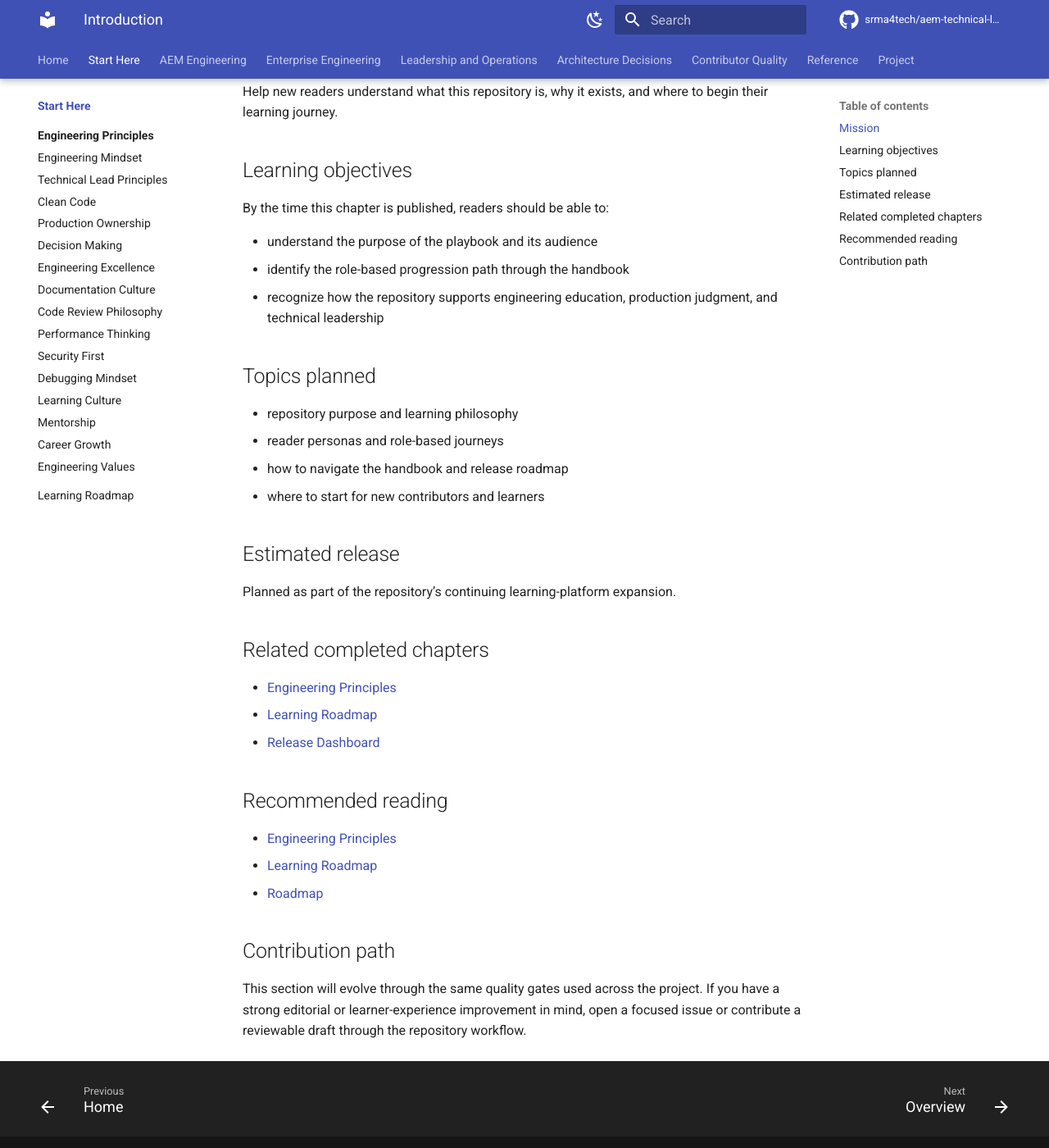
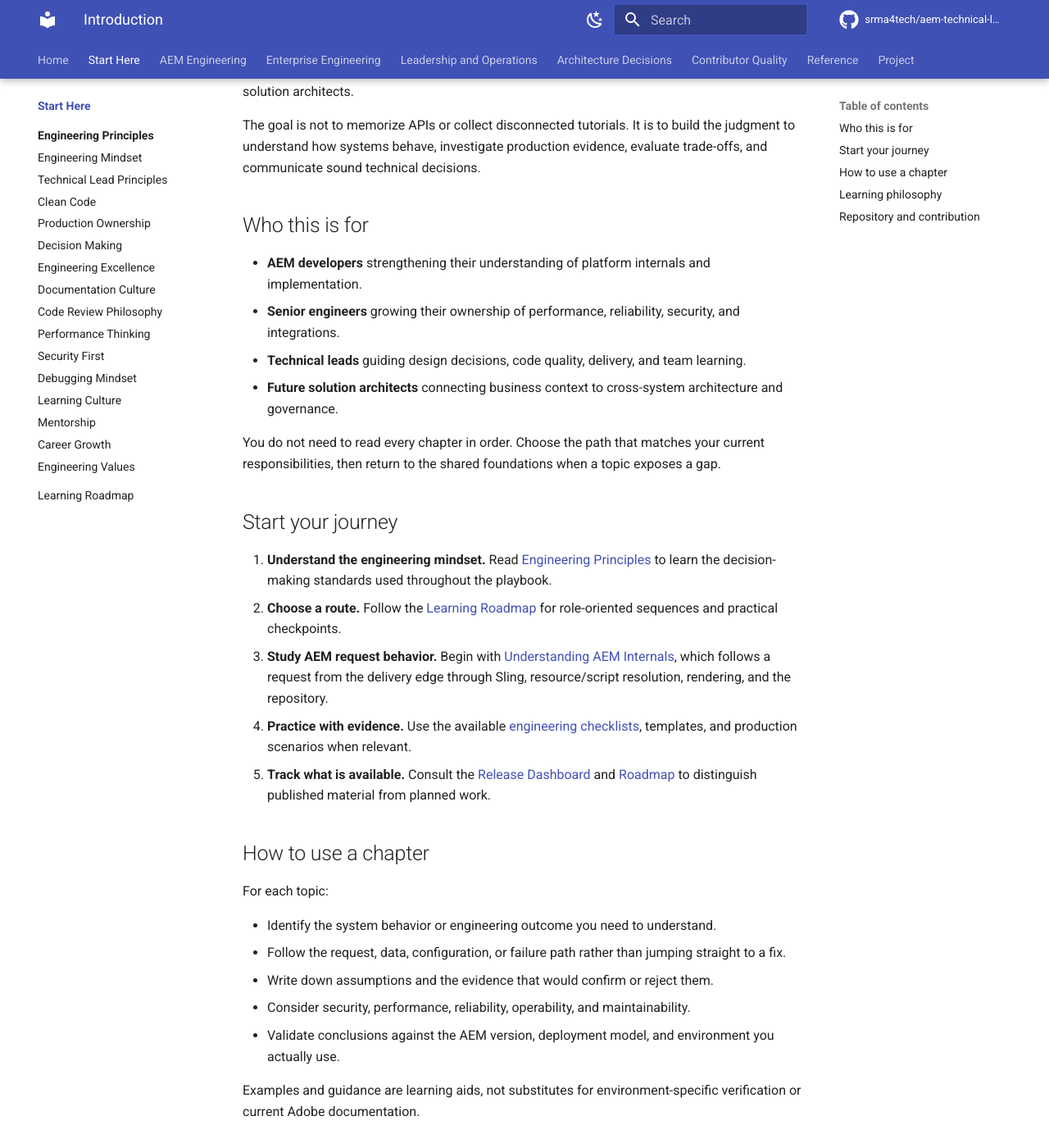
Before and after one commit to srma4tech/aem-technical-lead-playbook, an MkDocs documentation site: the page built from docs/00-introduction/README.md, in a window 1280 px wide and 1400 px high, scrolled down 220 px. Shown: the whole window at 82% size. Built offline with MkDocs 1.6.1 and Material for MkDocs 9.7.7, drawn with Linux system fonts in a browser that asks for light colours; comment, search, counter and statistics services are not loaded; some of the changed text lies outside the part shown.

Commit message:
docs: complete learner introduction

```diff
--- a/docs/00-introduction/README.md
+++ b/docs/00-introduction/README.md
@@ -1,40 +1,47 @@
 # Introduction
 
-## Mission
+Welcome to the **AEM Technical Lead Playbook**: a practical, engineering-first learning resource for Adobe Experience Manager (AEM) developers, senior engineers, technical leads, and future solution architects.
 
-Help new readers understand what this repository is, why it exists, and where to begin their learning journey.
+The goal is not to memorize APIs or collect disconnected tutorials. It is to build the judgment to understand how systems behave, investigate production evidence, evaluate trade-offs, and communicate sound technical decisions.
 
-## Learning objectives
+## Who this is for
 
-By the time this chapter is published, readers should be able to:
+- **AEM developers** strengthening their understanding of platform internals and implementation.
+- **Senior engineers** growing their ownership of performance, reliability, security, and integrations.
+- **Technical leads** guiding design decisions, code quality, delivery, and team learning.
+- **Future solution architects** connecting business context to cross-system architecture and governance.
 
-- understand the purpose of the playbook and its audience
-- identify the role-based progression path through the handbook
-- recognize how the repository supports engineering education, production judgment, and technical leadership
+You do not need to read every chapter in order. Choose the path that matches your current responsibilities, then return to the shared foundations when a topic exposes a gap.
 
-## Topics planned
+## Start your journey
 
-- repository purpose and learning philosophy
-- reader personas and role-based journeys
-- how to navigate the handbook and release roadmap
-- where to start for new contributors and learners
+1. **Understand the engineering mindset.** Read [Engineering Principles](../00-engineering-principles/README.md) to learn the decision-making standards used throughout the playbook.
+2. **Choose a route.** Follow the [Learning Roadmap](../01-learning-roadmap/README.md) for role-oriented sequences and practical checkpoints.
+3. **Study AEM request behavior.** Begin with [Understanding AEM Internals](../20-understanding-aem-internals/README.md), which follows a request from the delivery edge through Sling, resource/script resolution, rendering, and the repository.
+4. **Practice with evidence.** Use the available [engineering checklists](../12-checklists/README.md), templates, and production scenarios when relevant.
+5. **Track what is available.** Consult the [Release Dashboard](../release-dashboard.md) and [Roadmap](../ROADMAP.md) to distinguish published material from planned work.
 
-## Estimated release
+## How to use a chapter
 
-Planned as part of the repository’s continuing learning-platform expansion.
+For each topic:
 
-## Related completed chapters
+- Identify the system behavior or engineering outcome you need to understand.
+- Follow the request, data, configuration, or failure path rather than jumping straight to a fix.
+- Write down assumptions and the evidence that would confirm or reject them.
+- Consider security, performance, reliability, operability, and maintainability.
+- Validate conclusions against the AEM version, deployment model, and environment you actually use.
 
-- [Engineering Principles](../00-engineering-principles/README.md)
-- [Learning Roadmap](../01-learning-roadmap/README.md)
-- [Release Dashboard](../release-dashboard.md)
+Examples and guidance are learning aids, not substitutes for environment-specific verification or current Adobe documentation.
 
-## Recommended reading
+## Learning philosophy
 
-- [Engineering Principles](../00-engineering-principles/README.md)
-- [Learning Roadmap](../01-learning-roadmap/README.md)
-- [Roadmap](../ROADMAP.md)
+The playbook prioritizes engineering judgment before feature lists. It encourages simple and maintainable designs, explicit trade-offs, production evidence, secure defaults, and continuous learning from reviews and incidents.
 
-## Contribution path
+## Repository and contribution
 
-This section will evolve through the same quality gates used across the project. If you have a strong editorial or learner-experience improvement in mind, open a focused issue or contribute a reviewable draft through the repository workflow.
+- [Read the learning roadmap](../01-learning-roadmap/README.md)
+- [Review the release dashboard](../release-dashboard.md)
+- [Explore the repository](https://github.com/srma4tech/aem-technical-lead-playbook)
+- [Contribute using the repository workflow](https://github.com/srma4tech/aem-technical-lead-playbook/blob/main/CONTRIBUTING.md)
+
+The handbook is actively developed. Use the published chapters as the current learning material and the roadmap to understand what remains planned.
```
